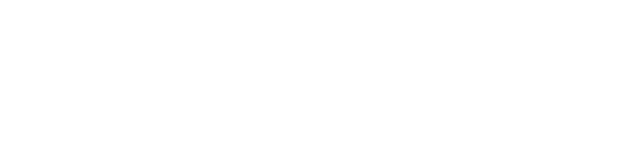
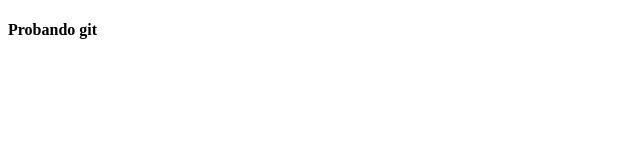
Before and after one commit to pain1314/git, a plain HTML site: page index.html in a window 1280 px wide. Shown: the whole page, without its empty margins (0-640 px from the left). Drawn offline with Linux system fonts and the light colour scheme.

Commit message:
Nuevo cambio

```diff
--- a/index.html
+++ b/index.html
@@ -7,6 +7,7 @@
     <title>Document</title>
 </head>
 <body>
+    <h4>Probando git</h4>
     <script src="app.js"></script>
 </body>
 </html>
```
